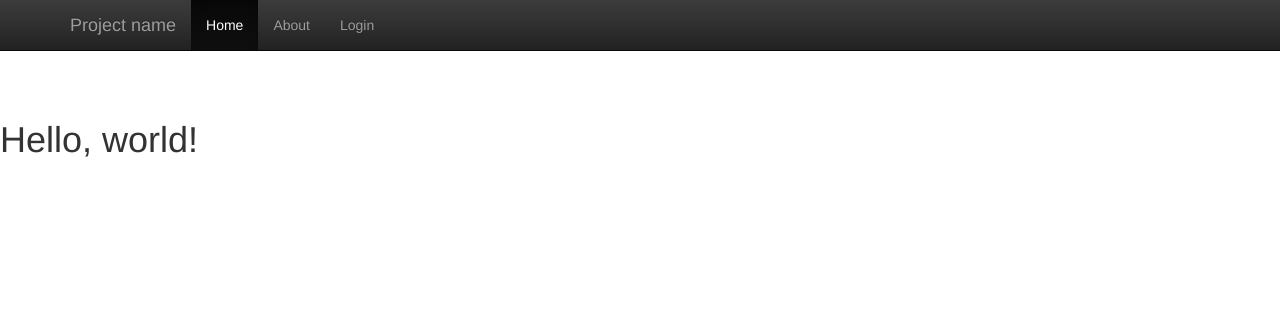
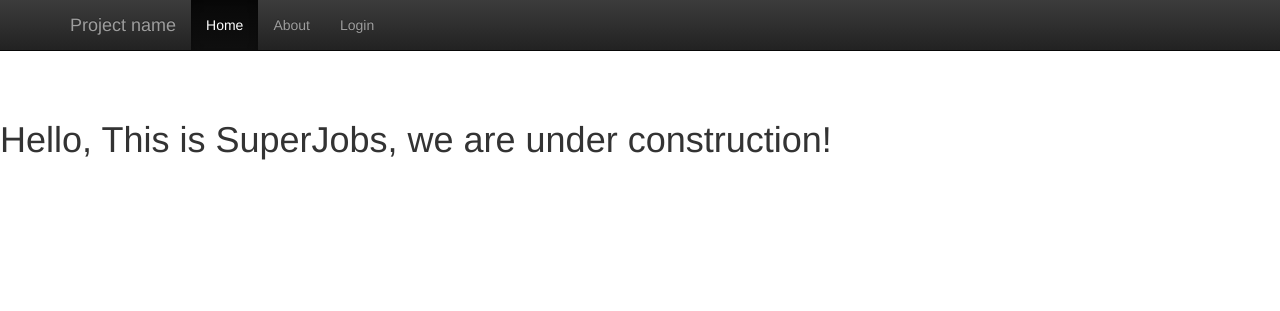
Before and after one commit to Copser/SOCIETE, a Django app: page / in a window 1280 px wide. Shown: the top 311 px of the page. Run offline with Django 3.2, Linux system fonts and the light colour scheme; parts of the project's set-up code (start-up, migrations or seed data) failed here and were passed over; some libraries are stand-ins or nearby versions.

Commit message:
adding small description into the index.html

```diff
--- a/superjobs/templates/index.html
+++ b/superjobs/templates/index.html
@@ -4,5 +4,5 @@
 
 {% block content %}
 <p style="padding: 50px;"></p>
-    <h1>Hello, world!</h1>
+    <h1>Hello, This is SuperJobs, we are under construction!</h1>
 {% endblock %}
```
